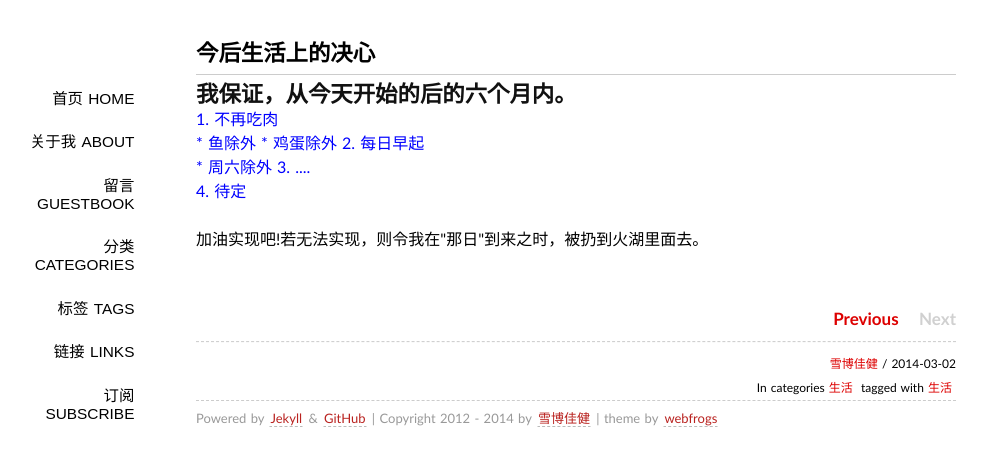
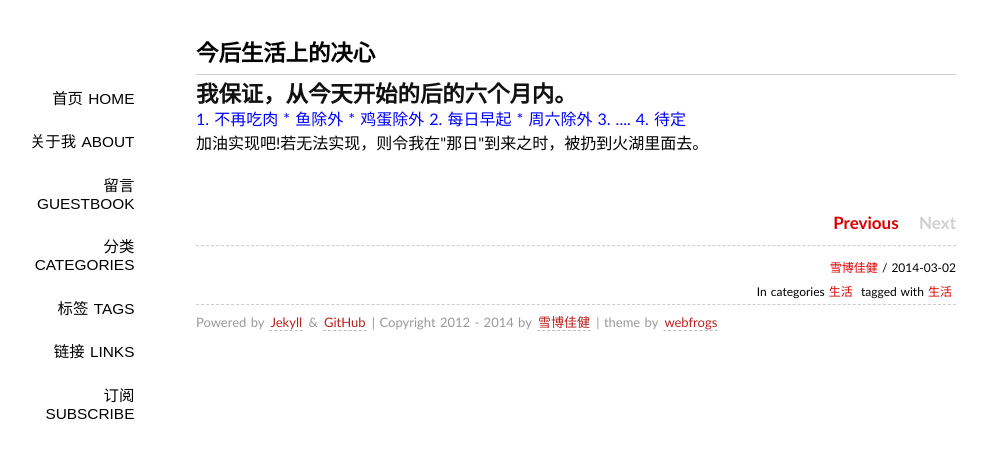
Before and after one commit to Successor/bigyuki.github.com, a Jekyll site: the page built from _posts/2014-03-02-Status.md, in a window 1280 px wide. Shown: the top 466 px of the page, without its empty margins (144-1131 px from the left). Built offline with Jekyll 4.4.1, drawn with Linux system fonts in a browser that asks for light colours; Markdown is read by kramdown in place of the engine named in the settings; comment, search, counter and statistics services are not loaded.

```diff
--- a/_posts/2014-03-02-Status.md
+++ b/_posts/2014-03-02-Status.md
@@ -9,13 +9,13 @@ tags: [生活]
 
 ##我保证，从今天开始的后的六个月内。<br/>
 <font color=blue>
-1. 不再吃肉<br/>
+1. 不再吃肉
   * 鱼除外
   * 鸡蛋除外
-2.  每日早起<br/>
+2.  每日早起
   * 周六除外
-3. ....<br/>
-4. 待定<br/>
+3. ....
+4. 待定
 
 <br/>
 <font color=black>
```
